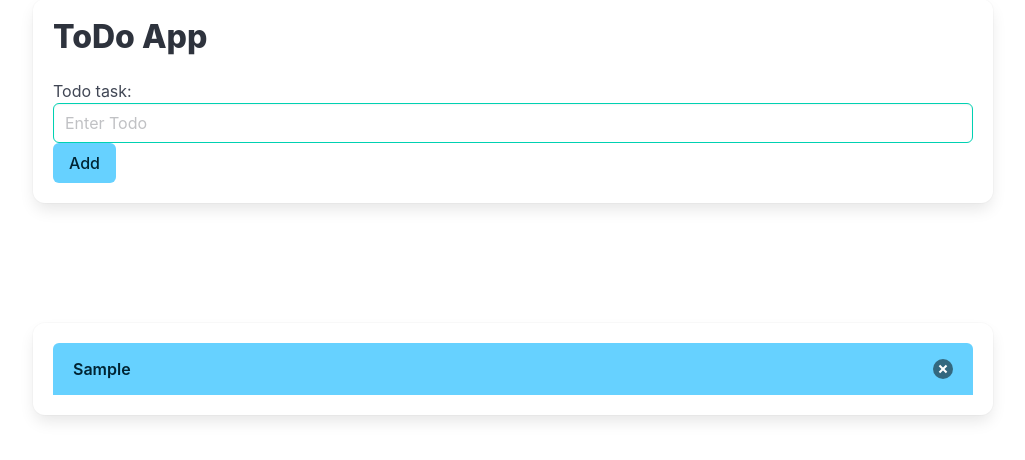
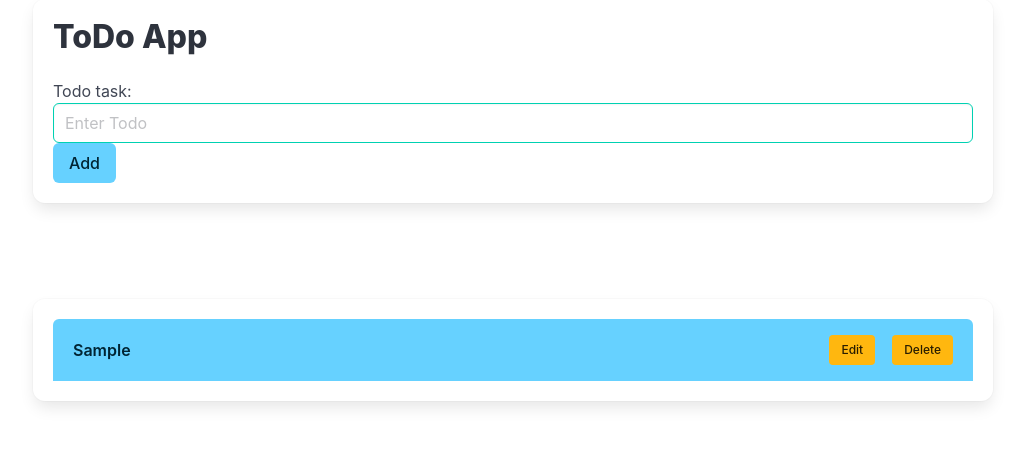
Before and after one commit to kiminzajnr/django_todo_app, a Django app: page / in a window 1280 px wide. Shown: the part 49-509 px from the top of the page, without its empty margins (127-1152 px from the left). Run offline with Django 4.2, Linux system fonts and the light colour scheme; tables that the repository leaves empty hold one stand-in row (values such as "Sample post").

Commit message:
update for edit

```diff
--- a/ToDo/templates/ToDo/index.html
+++ b/ToDo/templates/ToDo/index.html
@@ -26,18 +26,32 @@
             </div>
         </div>
     </section>
-    <br>
+
     <section class="section">
         <div class="container is-max-desktop">
             <div class="box scrollable-content">
                 {% for task in tasks %}
                     <article class="message is-info">
                         <div class="message-header">
-                            <p>{{ task }}</p>
-                            <form action="{% url 'ToDo:delete_task' task.id %}" method="post">
-                                {% csrf_token %}
-                                <button class="delete" aria-label="delete"></button>
-                            </form>
+                            <div class="level is-mobile" style="width: 100%; align-items: center;">
+                                <div class="level-left" style="flex-grow: 1; overflow: hidden;">
+                                    <p style="white-space: nowrap; overflow: hidden; text-overflow: ellipsis;">
+                                        {{ task }}
+                                    </p>
+                                </div>
+                                <div class="level-right">
+                                    <form action="{% url 'ToDo:edit_task' task.id %}" method="post" class="level-item" style="margin-right: 5px;">
+                                        {% csrf_token %}
+                                        <button type="submit" class="button is-warning is-small">Edit</button>
+                                    </form>
+                                    <form id="edit-form-{{ task.id }}" action="{% url 'ToDo:delete_task' task.id %}" method="post">
+                                        {% csrf_token %}
+                                        <button type="submit" class="button is-warning is-small">Delete</button>
+                                    </form>
+                                </div>
+
+                            </div>
+
                         </div>
                     </article>
                 {% endfor %}
```
